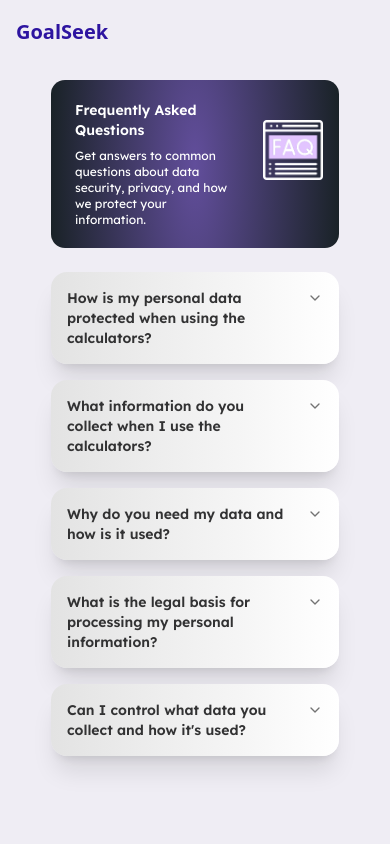
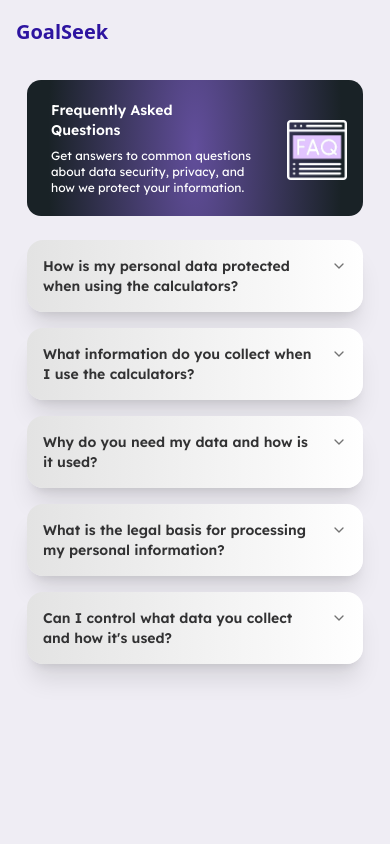
Before and after one commit to SerDunk/faq, a Next.js app: page / in a window 390 px wide. Shown: the top 844 px of the page. Built offline with nearby package versions, Linux system fonts and the light colour scheme.

Commit message:
Responsive change

```diff
--- a/src/app/layout.js
+++ b/src/app/layout.js
@@ -12,9 +12,7 @@
     <html lang="en" className={lexend.variable}>
       <body className="bg-[#EFEDF4] min-h-screen flex flex-col justify-center">
         <Navbar />
-        <main className="container mx-auto px-3 py-4 flex-grow">
-          {children}
-        </main>
+        <main className="container mx-auto py-4 flex-grow">{children}</main>
         <footer className="bg-gradient-to-r from-[#583FCA] to-[#2D14A0] text-white py-2 mt-4 sm:py-4">
           <div className="container mx-auto px-4 text-center">
             <p>© {new Date().getFullYear()} GoalSeek. All rights reserved.</p>
--- a/src/app/page.js
+++ b/src/app/page.js
@@ -41,7 +41,7 @@
 
 export default function FAQ() {
   return (
-    <div className="min-h-screen bg-[#EFEDF4] px-3 font-lexend">
+    <div className="min-h-screen bg-[#EFEDF4] px-3 xs:px-0 font-lexend">
       <div className="max-w-md mx-auto space-y-6">
         {/* Header Card */}
         <div
@@ -65,7 +65,7 @@
           <h1 className="text-sm w-30 xs:w-40 sm:w-70 font-lexend font-semibold mb-2">
             Frequently Asked Questions
           </h1>
-          <p className="text-xs text-white w-30 xs:w-40 sm:w-70">
+          <p className="text-xs text-white w-40 xs:w-50 sm:w-70">
             Get answers to common questions about data security, privacy, and
             how we protect your information.
           </p>
```
